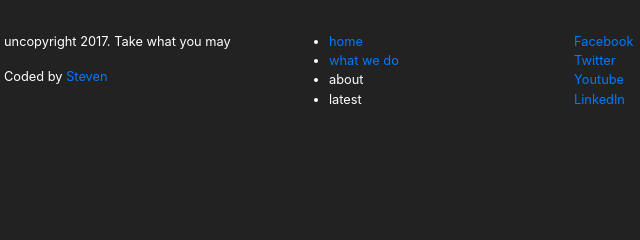
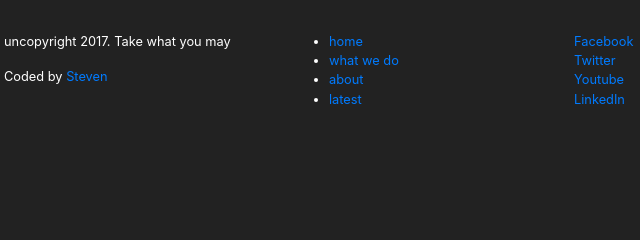
Before and after one commit to srpeltz/ud_bootstrap4, a plain HTML site: page index.html in a window 1280 px wide. Shown: the part 4113-4353 px from the top of the page, 81-721 px from the left. Drawn offline with nearby package versions, Linux system fonts and the light colour scheme.

Commit message:
fixed index footer

```diff
--- a/index.html
+++ b/index.html
@@ -275,8 +275,8 @@
         <ul>
           <li><a href="">home</a></li>
           <li><a href="">what we do</a></li>
-          <li><a href=""></a>about</li>
-          <li><a href=""></a>latest</li>
+          <li><a href="">about</a></li>
+          <li><a href="">latest</a></li>
         </ul>
       </div>
       <div class="col-sm-3">
```
